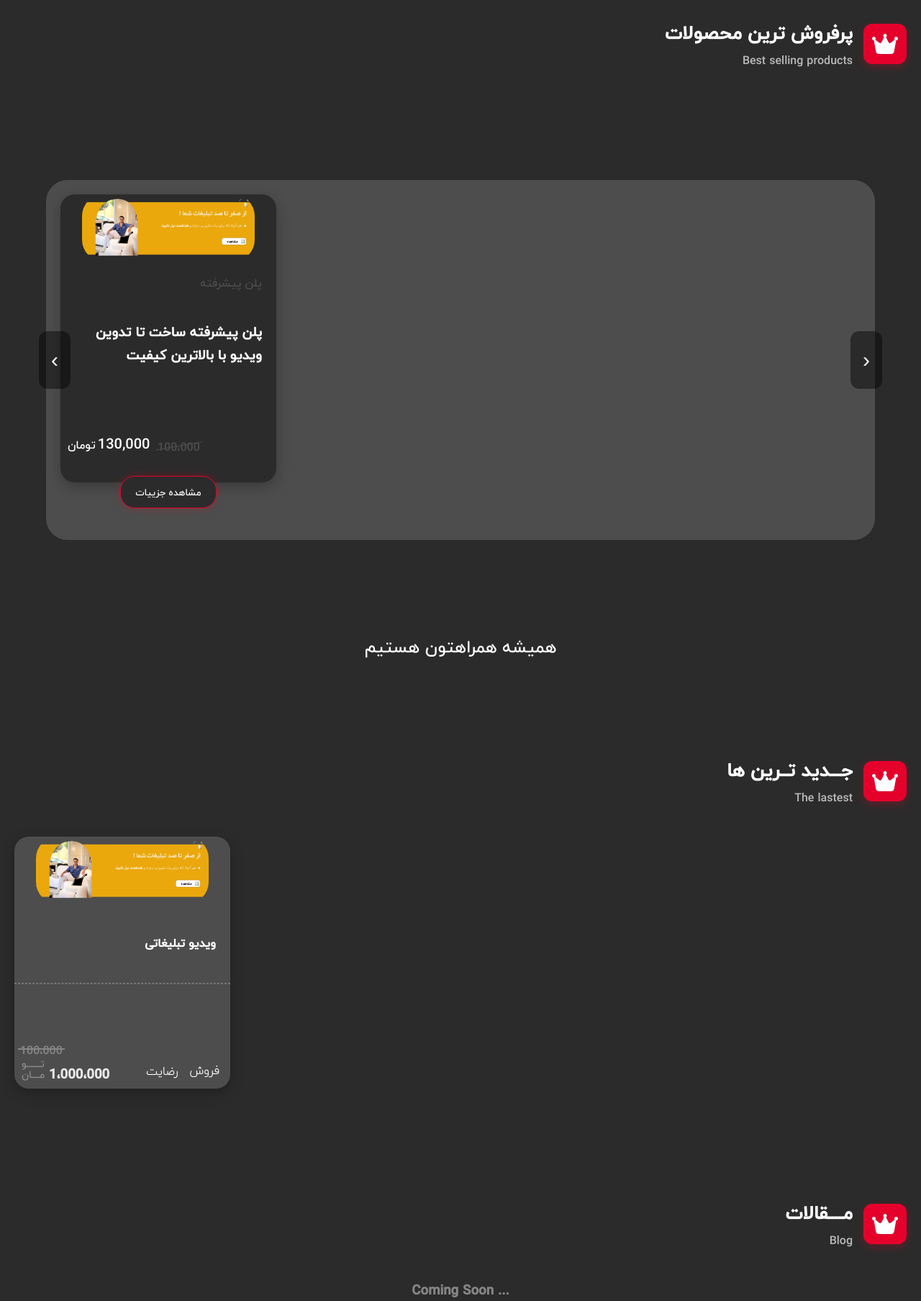
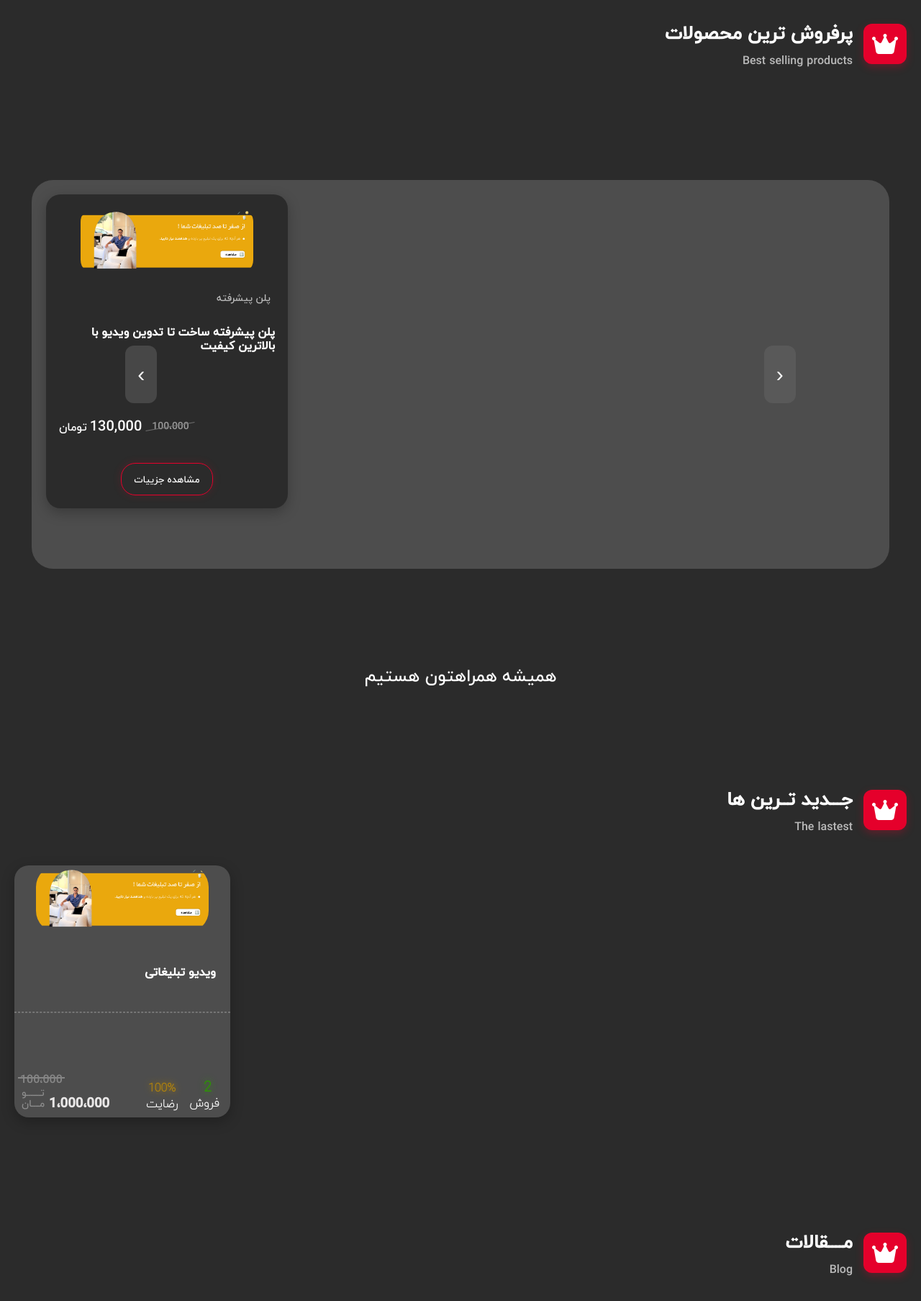
Before and after one commit to adib-rahamani-dev/ArmanWeb-1, a PHP site: page / in a window 1280 px wide. Shown: the part 1476-3283 px from the top of the page at 72% size. Run offline with PHP 8.4, Linux system fonts and the light colour scheme.

Commit message:
footer -> copy right section added |   product-section - > num of sold and satisfaction | style of horizental scroll BTN

```diff
--- a/Assets/style/style.css
+++ b/Assets/style/style.css
@@ -474,7 +474,6 @@ body {
   justify-content: center;
   position: relative;
   padding: 20px 0;
-  box-sizing: border-box;
 }
 
 .product-background {
@@ -488,7 +487,6 @@ body {
   overflow-x: auto;
   overflow-y: hidden;
   padding: 20px;
-  box-sizing: border-box;
   scroll-behavior: smooth;
   -webkit-overflow-scrolling: touch;
 }
@@ -508,6 +506,102 @@ body {
   background-color: #2b2b2b;
   border-radius: 20px;
   box-shadow: 0 6px 18px rgba(0, 0, 0, 0.25);
+  padding: 18px;
+  display: flex;
+  flex-direction: column;
+  gap: 6px;
+}
+
+.product-card-box img {
+  display: block;
+  margin: 0 auto;
+  width: 80%;
+  height: auto;
+  border-radius: 20px;
+  object-fit: cover;
+}
+
+.discribe {
+  color: #bdbdbd;
+  text-align: right;
+  margin-right: 6px;
+  font-family: yekan, sans-serif;
+  font-size: 14px;
+}
+
+.product-card-box h3 {
+  color: #ffffff;
+  text-align: right;
+  direction: rtl;
+  font-family: yekan, sans-serif;
+  margin: 6px 0 0 0;
+  font-size: 16px;
+  line-height: 1.2;
+  min-height: 44px;
+}
+
+.product-price {
+  margin-top: auto;
+  display: flex;
+  align-items: center;
+  gap: 8px;
+}
+
+.new-price {
+  color: #ffffff;
+  direction: rtl;
+  text-align: left;
+  font-size: 16px;
+  display: flex;
+  align-items: baseline;
+  gap: 6px;
+}
+.new-price span {
+  font-size: 20px;
+  margin-left: -2px;
+}
+
+.old-price {
+  color: #9a9a9a;
+  direction: ltr;
+  text-align: left;
+  font-size: 14px;
+  position: relative;
+  padding-left: 6px;
+}
+.old-price::after {
+  content: "";
+  position: absolute;
+  top: 50%;
+  left: -6%;
+  width: 120%;
+  height: 1px;
+  background-color: #6f6f6f;
+  transform: rotate(-10deg);
+}
+
+.show-detail-btn {
+  background-color: transparent;
+  color: white;
+  font-family: yekan, sans-serif;
+  display: inline-block;
+  margin: 12px auto 0;
+  text-align: center;
+  padding: 10px 18px;
+  border-radius: 20px;
+  border: 1px solid #e5002b;
+  transition: background-color 0.25s ease, color 0.25s ease,
+    transform 0.12s ease;
+  white-space: nowrap;
+  box-shadow: 0 0 12px rgba(229, 0, 43, 0.18);
+  cursor: pointer;
+}
+.show-detail-btn:hover,
+.show-detail-btn:focus {
+  background-color: #e60000;
+  color: #fff;
+  transform: translateY(-3px);
+  outline: none;
 }
 
 .scroll-btn {
@@ -516,7 +610,7 @@ body {
   transform: translateY(-50%);
   z-index: 10;
   border: none;
-  background: rgba(0, 0, 0, 0.45);
+  background: rgba(104, 104, 104, 0.45);
   color: #fff;
   width: 44px;
   height: 80px;
@@ -526,94 +620,28 @@ body {
   display: flex;
   align-items: center;
   justify-content: center;
-  transition: background 0.18s, transform 0.12s;
+  transition: background 0.18s ease, transform 0.12s ease, box-shadow 0.18s ease;
   user-select: none;
+  -webkit-tap-highlight-color: transparent;
 }
 
 .scroll-btn.prev {
-  left: calc(5% - 10px);
+  left: calc(14% - 5px);
 }
 .scroll-btn.next {
-  right: calc(5% - 10px);
+  right: calc(14% - 5px);
 }
 
 .scroll-btn:hover,
 .scroll-btn:focus {
-  background: rgba(0, 0, 0, 0.65);
-  transform: translateY(-50%) scale(1.02);
+  background: rgba(128, 128, 128, 0.65);
+  transform: translateY(-50%) scale(1.04);
+  box-shadow: 0 8px 20px rgba(0, 0, 0, 0.25);
   outline: none;
 }
-.product-card-box img {
-  display: block;
-  margin: 0 auto;
-  width: 80%;
-  height: auto;
-  border-radius: 30px;
-}
 
-.discribe {
-  color: #4d4d4d;
-  text-align: right;
-  margin-right: 20px;
-  font-family: yekan;
-}
-
-.product-card-box h3 {
-  color: white;
-  text-align: right;
-  direction: rtl;
-  font-family: yekan;
-  padding: 20px;
-}
-.new-price {
-  color: white;
-  direction: rtl;
-  text-align: left;
-  margin-top: 70px;
-  margin-left: 10px;
-  font-size: 16px;
-}
-.new-price span {
-  font-size: 20px;
-  margin-left: -2px;
-}
-.old-price {
-  color: #4d4d4d;
-  direction: ltr;
-  text-align: left;
-  margin-left: 135px;
-  font-size: 16px;
-  position: relative;
-  bottom: 43px;
-}
-.old-price::after {
-  content: "";
-  position: absolute;
-  top: 40%;
-  left: -5%;
-  width: 110%;
-  height: 1px;
-  background-color: #4d4d4d;
-  transform: rotate(-10deg);
-}
-
-.show-detail-btn {
-  background-color: #2b2b2b;
-  color: white;
-  font-family: yekan;
-  display: block;
-  margin: -17px auto 0;
-  text-align: center;
-  padding: 10px 21px;
-  border-radius: 20px;
-  border: 1px solid #e5002b;
-  border-color: #e5002b;
-  transition: background-color 0.3s;
-  white-space: pre-wrap;
-  box-shadow: 0 0px 12px rgba(229, 0, 43, 0.3);
-}
-.show-detail-btn:hover {
-  background-color: #e60000;
+.scroll-btn:active {
+  transform: translateY(-50%) scale(0.98);
 }
 
 /* lastest */
@@ -725,19 +753,39 @@ body {
 .lastest-card-sold {
   color: white;
   position: relative;
-  bottom: 36px;
+  bottom: 31px;
   left: 243px;
   font-family: yekan-thin;
   font-size: 16px;
 }
 
+.lastest-card-sold-num {
+  color: #2b9700;
+  position: relative;
+  bottom: 105px;
+  left: 263px;
+  font-family: yekan-thin;
+  font-size: 20px;
+  text-shadow: 0px 0px 10px #2b9700;
+}
+
 .lastest-card-satisfaction {
   color: white;
   position: relative;
-  bottom: 79px;
+  bottom: 133px;
   left: 183px;
   font-family: yekan-thin;
   font-size: 16px;
+}
+
+.lastest-card-satisfaction-num {
+  color: #b5850a;
+  position: relative;
+  bottom: 199px;
+  left: 186px;
+  font-family: yekan-thin;
+  font-size: 16px;
+  text-shadow: 0px 0px 10px #b5850a;
 }
 
 .coming-soon {
@@ -836,7 +884,6 @@ footer {
   position: relative;
   top: 15px;
   right: -150px;
-
 }
 
 .information {
@@ -869,3 +916,21 @@ footer {
   position: relative;
   top: -280px;
 }
+
+.copy-right-section {
+  max-width: 1350px;
+  width: 95%;
+  height: 60px;
+  border-radius: 20px;
+  background-color: #454545;
+  display: flex;
+  justify-content: right;
+  position: relative;
+}
+
+.copy-right-section p {
+  color: white;
+  opacity: 80%;
+  direction: rtl;
+  margin-right: 10px;
+}
--- a/index.html
+++ b/index.html
@@ -169,7 +169,9 @@
           <button class="show-detail-btn">مشاهده جزییات</button>
         </div>
       </div>
-      <button class="scroll-btn next" aria-label="بعدی">›</button>
+      <button class="scroll-btn next" aria-label="بعدی" id="scroll-btn-next">
+        ›
+      </button>
     </div>
     <br /><br /><br />
     <p style="text-align: center; font-size: 24px; color: white">
@@ -195,7 +197,9 @@
           <h3 class="lastest-card-new-price">1،000،000</h3>
           <span class="lastest-card-old-price">100،000</span>
           <h3 class="lastest-card-sold">فروش</h3>
+          <h3 class="lastest-card-sold-num">2</h3>
           <h3 class="lastest-card-satisfaction">رضایت</h3>
+          <h3 class="lastest-card-satisfaction-num">100%</h3>
         </div>
       </div>
     </div>
@@ -236,7 +240,7 @@
       <br /><br /><br /><br /><br />
       <div class="down-footer">
         <div class="information-section">
-          <hr>
+          <hr />
           <span class="footer-title">دربــــــــاره مــــــــــــــــــا</span>
           <p class="information">
             از مشاوره تا ساخت تبلیغات و ادیت ویدیو های شما با پشتیبانی و سابقه
@@ -245,7 +249,13 @@
         </div>
       </div>
       <span class="service-title">خدمات</span>
-      <br><br><br>
+      <br />
+      <div class="copy-right-section">
+        <p>
+          تمامی حقوق برای آرمان رجایی محفوظ است و هرگونه کپی برداری بدون اجازه
+          صاحب سایت پیگرد قانونی خواهد داشت. ©
+        </p>
+      </div>
     </footer>
   </body>
 </html>
```
